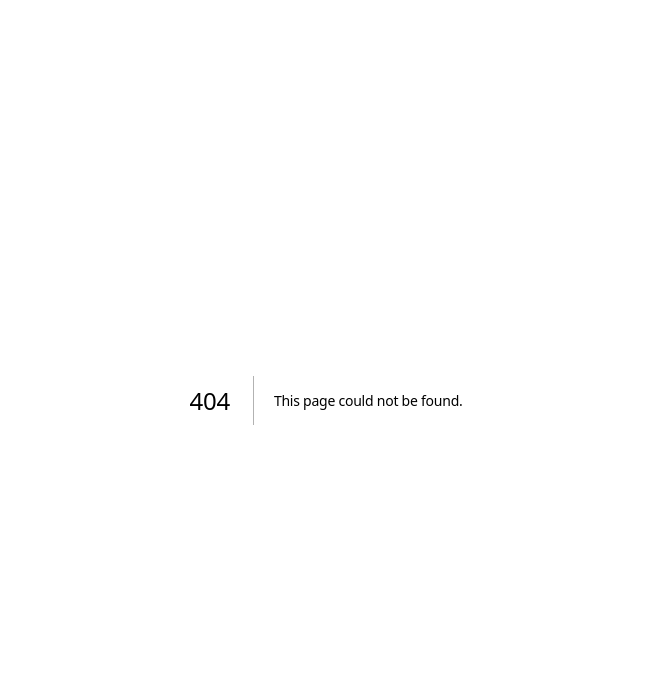
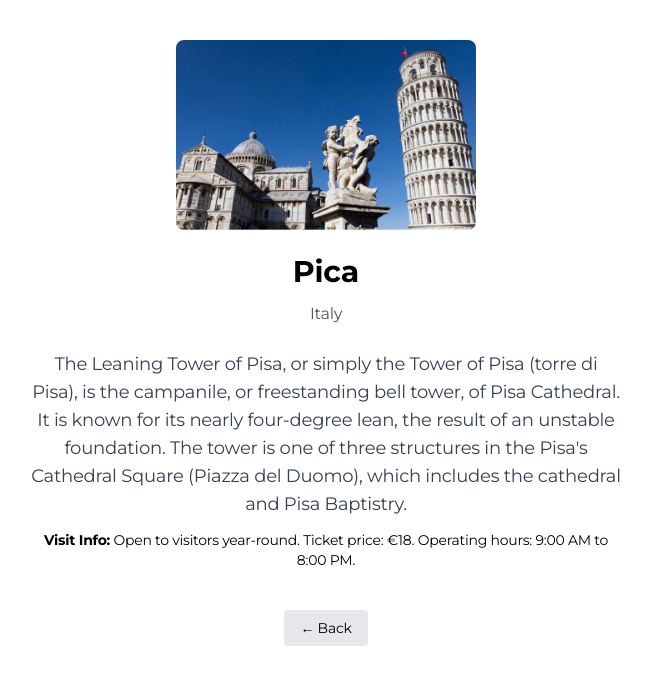
Before and after one commit to fromnowwon/dfluid-fe-assignment, a Next.js app: page /heritages/1 in a window 1280 px wide. Before the commit this address had no page. Shown: the top 684 px of the page, without its empty margins (314-965 px from the left). Built offline with nearby package versions, Linux system fonts and the light colour scheme.

Commit message:
feat: heritage 디테일 페이지 생성 및 데이터 추가

```diff
--- /dev/null
+++ b/app/heritages/[id]/page.tsx
@@ -0,0 +1 @@
+export { HeritageDetailPage as default } from '@/pages/heritages/heritage-detail';
--- /dev/null
+++ b/src/pages/heritages/heritage-detail/index.tsx
@@ -0,0 +1 @@
+export { default as HeritageDetailPage } from './ui/HeritageDetailPage';
--- /dev/null
+++ b/src/pages/heritages/heritage-detail/ui/HeritageDetailPage.tsx
@@ -0,0 +1,41 @@
+import { HERITAGES_DATA } from '@/shared/data/heritages';
+import { notFound } from 'next/navigation';
+import Image from 'next/image';
+import BackButton from '@/shared/ui/BackButton';
+
+interface HeritageDetailPageProps {
+  params: { id: string };
+}
+
+export default function HeritageDetailPage({
+  params,
+}: HeritageDetailPageProps) {
+  const heritageId = Number(params.id);
+  const heritage = HERITAGES_DATA.find((h) => h.id === heritageId);
+
+  if (!heritage) {
+    return notFound();
+  }
+
+  return (
+    <div className="p-10 max-w-2xl mx-auto">
+      <div className="flex flex-col items-center text-center">
+        <Image
+          src={heritage.image}
+          alt={heritage.name}
+          width={300}
+          height={200}
+          className="rounded-lg"
+        />
+        <h2 className="mt-6 text-3xl font-bold">{heritage.name}</h2>
+        <p className="mt-3 text-gray-600">{heritage.country}</p>
+        <p className="mt-6 text-lg text-gray-700">{heritage.description}</p>
+        <p className="mt-3 text-sm">
+          <strong>Visit Info:</strong> {heritage.visitInfo}
+        </p>
+
+        <BackButton />
+      </div>
+    </div>
+  );
+}
--- a/src/pages/home/ui/molecules/HeritageCard.tsx
+++ b/src/pages/home/ui/molecules/HeritageCard.tsx
@@ -1,5 +1,6 @@
 import { Heritage } from '@/shared/data/heritages';
 import Image from 'next/image';
+import Link from 'next/link';
 
 type HeritageCardProps = Heritage;
 
@@ -12,9 +13,10 @@ export default function HeritageCard({
   description,
 }: HeritageCardProps) {
   return (
+    <Link href={`/heritages/${id}`} passHref>
       <div
         key={id}
-      className="px-5 pt-3.75 pb-5.75 bg-gray-light w-100 h-103.75 rounded-[10px]"
+        className="px-5 pt-3.75 pb-5.75 bg-gray-light w-100 h-103.75 rounded-[10px] transition-all duration-300 hover:bg-[#cccccc]"
       >
         <div className="flex justify-between items-center pl-[3px]">
           <h3 className="font-bold leading-[100%]">
@@ -35,5 +37,6 @@ export default function HeritageCard({
           {description}
         </p>
       </div>
+    </Link>
   );
 }
--- a/src/shared/data/heritages.ts
+++ b/src/shared/data/heritages.ts
@@ -14,6 +14,7 @@ export interface Heritage {
   year: number;
   image: string;
   description: string;
+  visitInfo: string;
 }
 
 export const HERITAGES_DATA: Heritage[] = [
@@ -26,6 +27,8 @@ export const HERITAGES_DATA: Heritage[] = [
     image: '/assets/images/heritage_a.jpg',
     description:
       "The Leaning Tower of Pisa, or simply the Tower of Pisa (torre di Pisa), is the campanile, or freestanding bell tower, of Pisa Cathedral. It is known for its nearly four-degree lean, the result of an unstable foundation. The tower is one of three structures in the Pisa's Cathedral Square (Piazza del Duomo), which includes the cathedral and Pisa Baptistry.",
+    visitInfo:
+      'Open to visitors year-round. Ticket price: €18. Operating hours: 9:00 AM to 8:00 PM.',
   },
   {
     id: 2,
@@ -36,6 +39,8 @@ export const HERITAGES_DATA: Heritage[] = [
     image: '/assets/images/heritage_b.jpg',
     description:
       'The Basílica i Temple Expiatori de la Sagrada Família, otherwise known as Sagrada Família, is a church under construction in the Eixample district of Barcelona, Catalonia, Spain. It is the largest unfinished Catholic church in the world. Designed by Catalan architect Antoni Gaudí (1852–1926), in 2005 his work on Sagrada Família was added to an existing (1984) UNESCO World Heritage Site, "Works of Antoni Gaudí". On 7 November 2010, Pope Benedict XVI consecrated the church and proclaimed it a minor basilica.',
+    visitInfo:
+      'Tickets range from €20 to €35. Opening hours: 9:00 AM to 8:00 PM. Advance booking recommended.',
   },
   {
     id: 3,
@@ -46,6 +51,8 @@ export const HERITAGES_DATA: Heritage[] = [
     image: '/assets/images/heritage_c.jpg',
     description:
       "Fallingwater is a house designed by the architect Frank Lloyd Wright in 1935. Situated in the Mill Run section of Stewart township, in the Laurel Highlands of southwest Pennsylvania, about 70 miles (110 km) southeast of Pittsburgh in the United States, it is built partly over a waterfall on the Bear Run river. The house was designed to serve as a weekend retreat for Liliane and Edgar J. Kaufmann, the owner of Pittsburgh's Kaufmann's Department Store.",
+    visitInfo:
+      'Ticket prices: $25 for adults. Open daily from 9:00 AM to 5:00 PM.',
   },
   {
     id: 4,
@@ -56,5 +63,7 @@ export const HERITAGES_DATA: Heritage[] = [
     image: '/assets/images/heritage_d.jpg',
     description:
       "The Cathedral of Vasily the Blessed (Russian: Собор Василия Блаженного, romanized: Sobor Vasiliya Blazhennogo), known in English as Saint Basil's Cathedral, is an Orthodox church in Red Square of Moscow, and is one of the most popular cultural symbols of Russia.",
+    visitInfo:
+      'The cathedral is open to visitors from 10:00 AM to 7:00 PM. Admission: 500 RUB.',
   },
 ];
```
Lines whose indentation alone changed are shown as unchanged.
